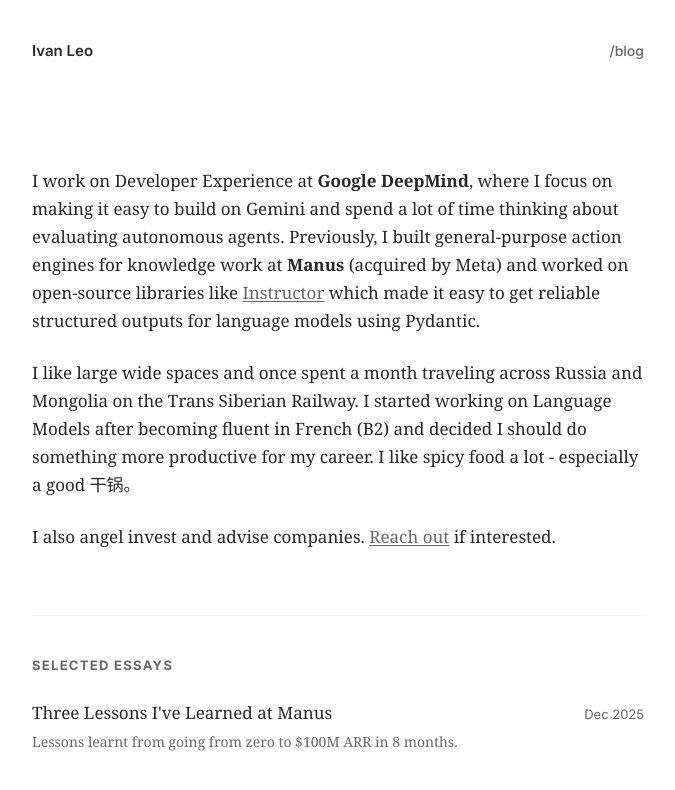
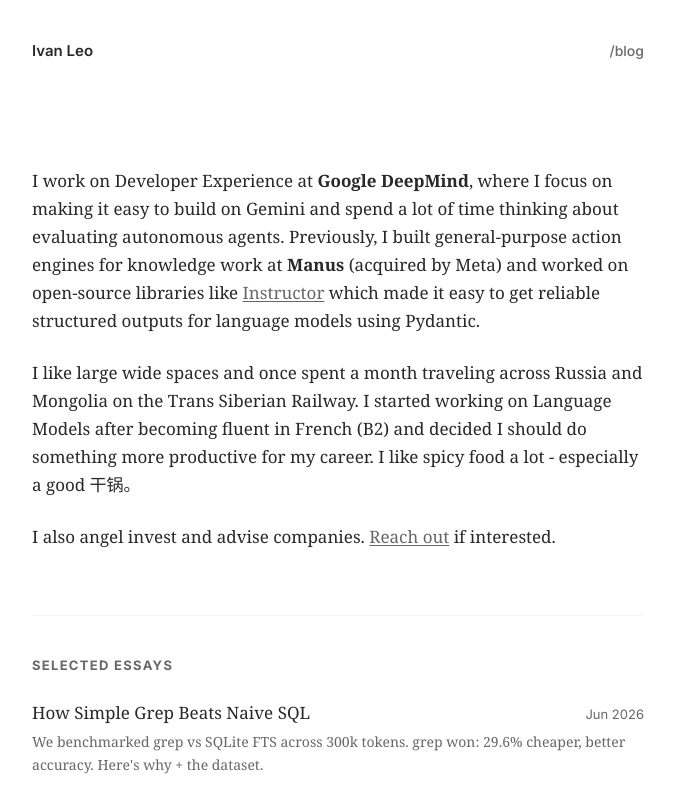
Before and after one commit to ivanleomk/website-v5, a Next.js app: page / in a window 1280 px wide. Shown: the top 790 px of the page, without its empty margins (302-977 px from the left). Built offline with nearby package versions, Linux system fonts and the light colour scheme.

Commit message:
build: move @opennextjs/cloudflare to dependencies for cloudflare deployment

```diff
--- a/next.config.ts
+++ b/next.config.ts
@@ -19,6 +19,7 @@
 
 const withMDX = createMDX({
   options: {
+    remarkPlugins: ["remark-gfm"],
     rehypePlugins: ["rehype-highlight"],
   },
 });
--- a/package.json
+++ b/package.json
@@ -12,13 +12,15 @@
     "@mdx-js/loader": "^3.1.1",
     "@mdx-js/react": "^3.1.1",
     "@next/mdx": "^16.2.6",
+    "@opennextjs/cloudflare": "^1.19.11",
     "@tailwindcss/typography": "^0.5.19",
     "@types/mdx": "^2.0.13",
     "gray-matter": "^4.0.3",
     "next": "16.2.6",
     "react": "19.2.4",
     "react-dom": "19.2.4",
-    "rehype-highlight": "^7.0.2"
+    "rehype-highlight": "^7.0.2",
+    "remark-gfm": "^4.0.1"
   },
   "devDependencies": {
     "@tailwindcss/postcss": "^4",
--- a/src/app/page.tsx
+++ b/src/app/page.tsx
@@ -2,6 +2,12 @@
 
 export default function Home() {
   const selectedEssays = [
+    {
+      slug: "grep-beats-sqlite-fts",
+      title: "How Simple Grep Beats Naive SQL",
+      date: "Jun 2026",
+      description: "We benchmarked grep vs SQLite FTS across 300k tokens. grep won: 29.6% cheaper, better accuracy. Here's why + the dataset.",
+    },
     {
       slug: "three-lessons-manus",
       title: "Three Lessons I've Learned at Manus",
--- a/src/content/blog/write-stupid-evals.mdx
+++ b/src/content/blog/write-stupid-evals.mdx
@@ -170,3 +170,9 @@
 Start with stupid simple evaluations. Build the habit of measuring what matters. Learn to convert your intuitions into concrete metrics. The sophistication will come naturally as you develop a feel for what works and what doesn't.
 
 Remember: The best evaluation isn't the most sophisticated one you can design - it's the one you'll actually use consistently to make better decisions about your system.
+
+| Evaluation Type | Complexity | Setup Time | Best For |
+| :--- | :--- | :--- | :--- |
+| **Simple Assertions** | Low | < 5 mins | Basic formatting, schema validation |
+| **LLM-as-a-Judge** | Medium | 1-2 hours | Subjective qualities, tone, relevance |
+| **Human-in-the-Loop** | High | Ongoing | Gold standard, final validation |
```
Also changed, not shown: 1 other file (tests, documents, lock files or other folders).
